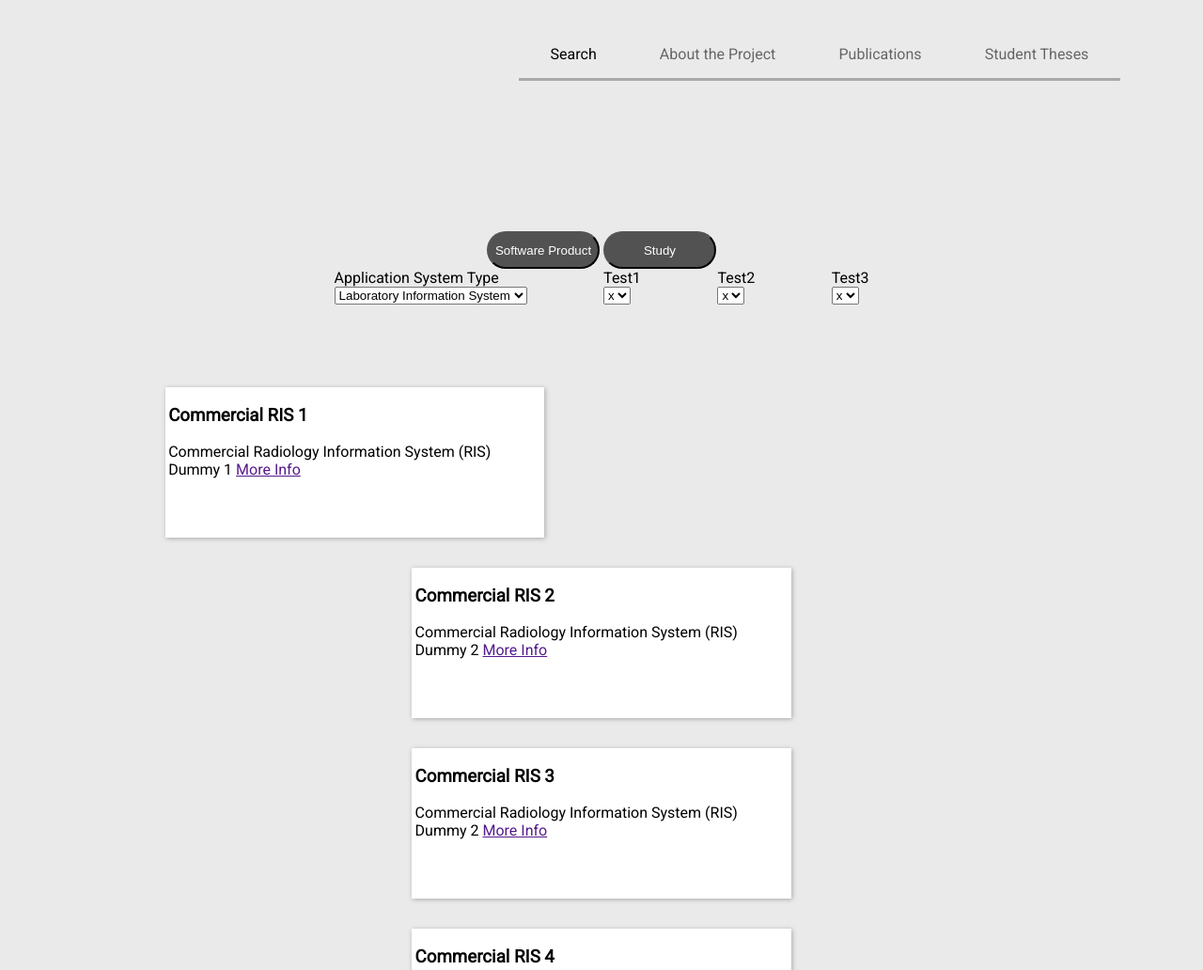
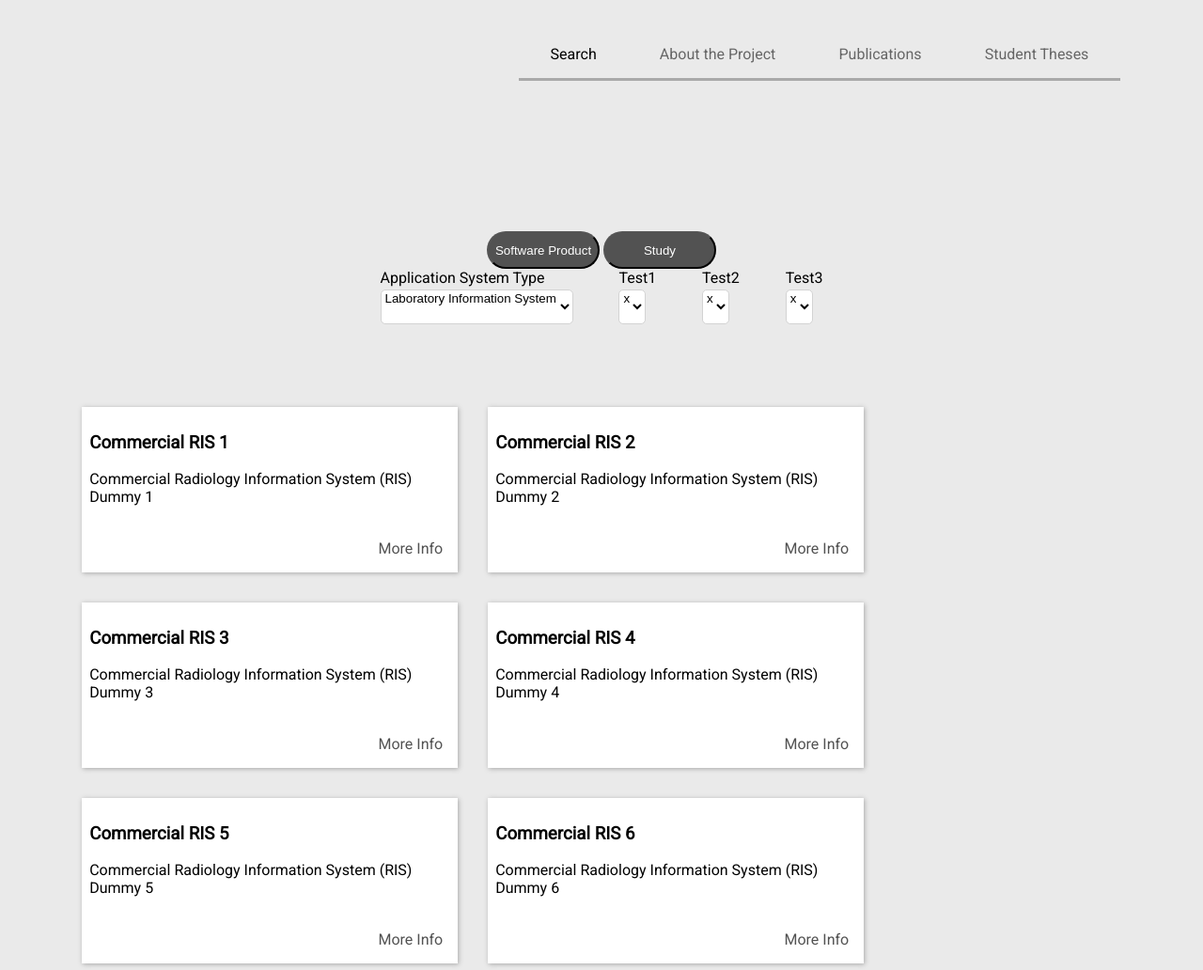
Before and after one commit to hitontology/gui, a plain HTML site: page result.html in a window 1280 px wide. Shown: the top 1032 px of the page at 94% size. Drawn offline with Linux system fonts and the light colour scheme.

Commit message:
even more results

```diff
--- a/css/gui.css
+++ b/css/gui.css
@@ -97,18 +97,47 @@ main {
 #results {
   display: flex;
   width: 90%;
-  max-width: 60rem;
-  justify-content: space-between;
-  align-items: center;
+  justify-content: flex-start;
+  flex-wrap: wrap;
   flex-shrink: 0;
   margin-top: 4.5rem;
 }
 
 .result {
-  width: 25rem;
+  width: 24rem;
   height: 10rem;
   background-color: white;
   margin: 1rem;
-  padding-left: 0.2rem;
+  padding: 0.5rem;
   box-shadow: 1px 1px 5px darkgray;
+  position: relative;
 }
+
+.result a {
+  text-decoration: none;
+  #float: right;
+  position: absolute;
+  right: 1rem;
+  bottom: 1rem;
+  color: #525252;
+}
+
+select {
+  margin-top: 0.2rem;
+  height: 2.3rem;
+  background-color: white;
+  border: 0.1rem solid lightgray;
+  border-radius: 5px;
+}
+
+label,
+select {
+  display: flex;
+  flex-direction: column;
+}
+
+#filters {
+  display: flex;
+  justify-content: space-evenly;
+  width: 45%;
+}
--- a/js/result.js
+++ b/js/result.js
@@ -2,13 +2,21 @@ function search(query) {
   document.body.innerHTML += `<h2>Search results for: ${query}</h2>`;
 }
 
-function result(title, text)
-{
-		return
+function result(title, text, link) {
+  return `<div class="result">
+          <h3>${title}</h3>
+          ${text}
+          <a href="${link}">More Info</a>
+        </div>`;
 }
 
-function results()
-{
+function results() {
+  const container = document.getElementById("results");
+  for (let i = 1; i <= 10; i++) {
+    let html = result("Commercial RIS " + i, "Commercial Radiology Information System (RIS) Dummy " + i, "");
+    let fragment = document.createRange().createContextualFragment(html);
+    container.appendChild(fragment);
+  }
 }
 
 document.addEventListener(
@@ -17,6 +25,7 @@ document.addEventListener(
     const urlParams = new URLSearchParams(window.location.search);
     const query = urlParams.get("query");
     search(query);
+    results();
   },
   false
 );
--- a/result.html
+++ b/result.html
@@ -7,18 +7,6 @@
     <link rel="stylesheet" href="css/gui.css" />
     <link rel="stylesheet" href="https://fonts.googleapis.com/css?family=Roboto" />
     <!--<link rel="stylesheet" href="https://fonts.googleapis.com/css?family=Jost" />-->
-    <style>
-      label,
-      select {
-        display: flex;
-        flex-direction: column;
-      }
-      #filters {
-        display: flex;
-        justify-content: space-between;
-        width: 45%;
-      }
-    </style>
   </head>
 
   <body>
@@ -73,31 +61,7 @@
         </div>
       </div>
 
-      <div id="results">
-        <div class="result">
-          <h3>Commercial RIS 1</h3>
-          Commercial Radiology Information System (RIS) Dummy 1
-          <a href="">More Info</a>
-        </div>
-      </div>
-        <div class="result">
-          <h3>Commercial RIS 2</h3>
-          Commercial Radiology Information System (RIS) Dummy 2
-          <a href="">More Info</a>
-        </div>
-      </div>
-        <div class="result">
-          <h3>Commercial RIS 3</h3>
-          Commercial Radiology Information System (RIS) Dummy 2
-          <a href="">More Info</a>
-        </div>
-      </div>
-        <div class="result">
-          <h3>Commercial RIS 4</h3>
-          Commercial Radiology Information System (RIS) Dummy 2
-          <a href="">More Info</a>
-        </div>
-      </div>
+      <div id="results" />
     </main>
 
     <template id="result">
```
Lines whose indentation alone changed are shown as unchanged.
